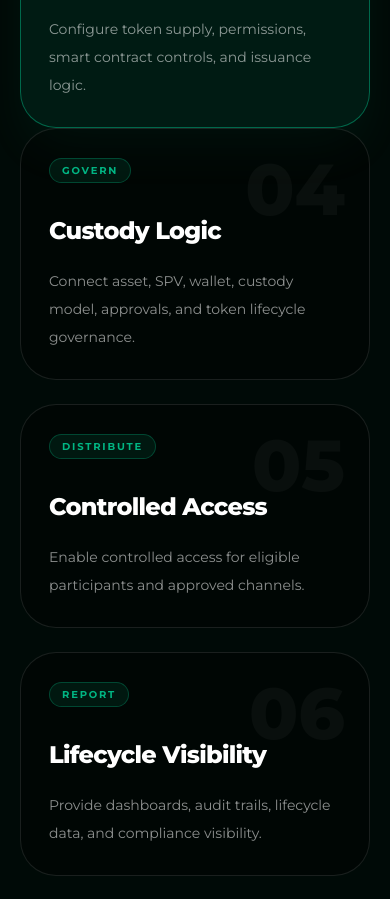
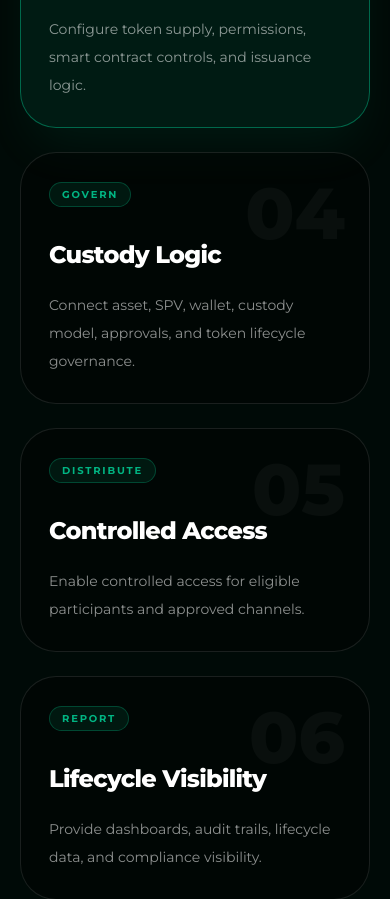
Before and after one commit to selmanpak/firstdata-website, a React (Vite) app: page /#/platform in a window 390 px wide. Shown: the part 2240-3139 px from the top of the page. Built offline with nearby package versions, Linux system fonts and the light colour scheme.

Commit message:
Add mobile gap between platform lifecycle rows

```diff
--- a/src/pages/PlatformPage.tsx
+++ b/src/pages/PlatformPage.tsx
@@ -85,7 +85,7 @@ export default function PlatformPage() {
             </div>
           </div>
 
-          <div className="grid gap-6 lg:grid-cols-3">
+          <div className="mt-6 grid gap-6 lg:mt-0 lg:grid-cols-3">
             <LifecycleStage
               number="04"
               label="Govern"
```
